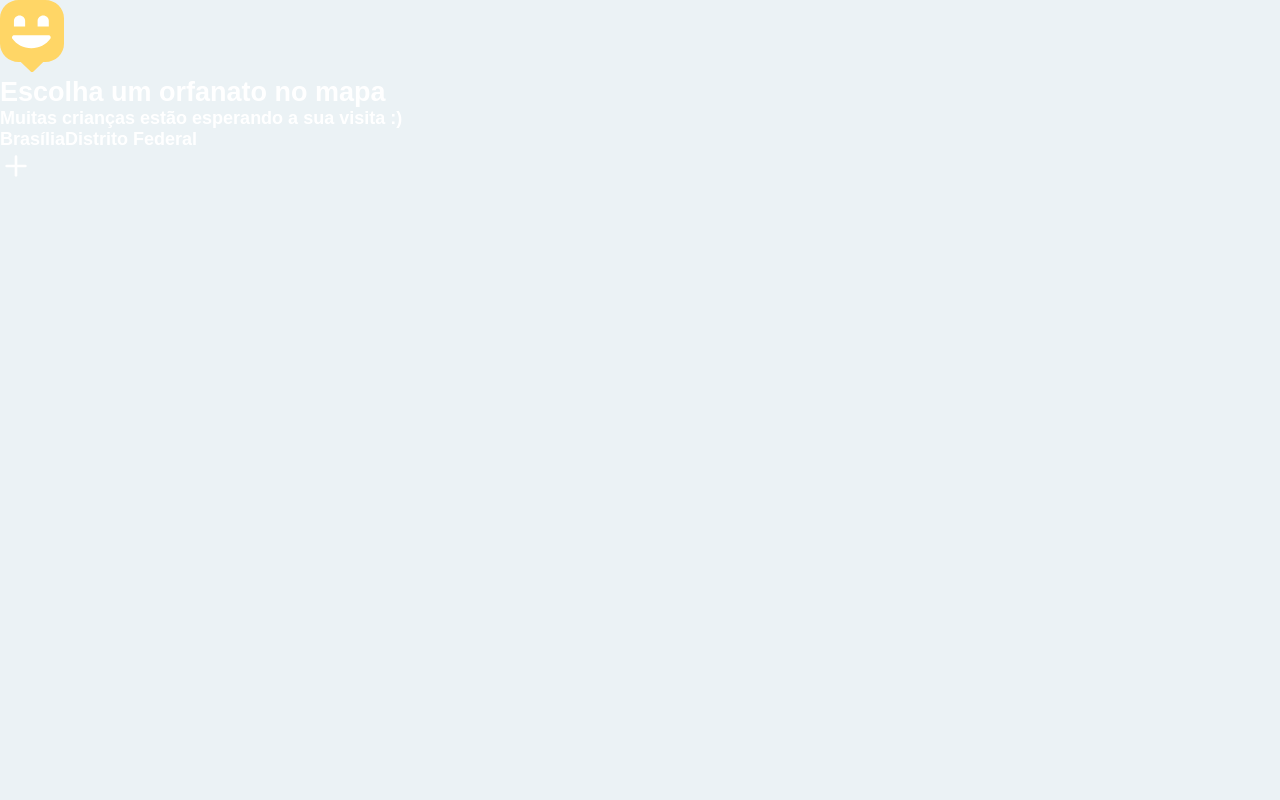
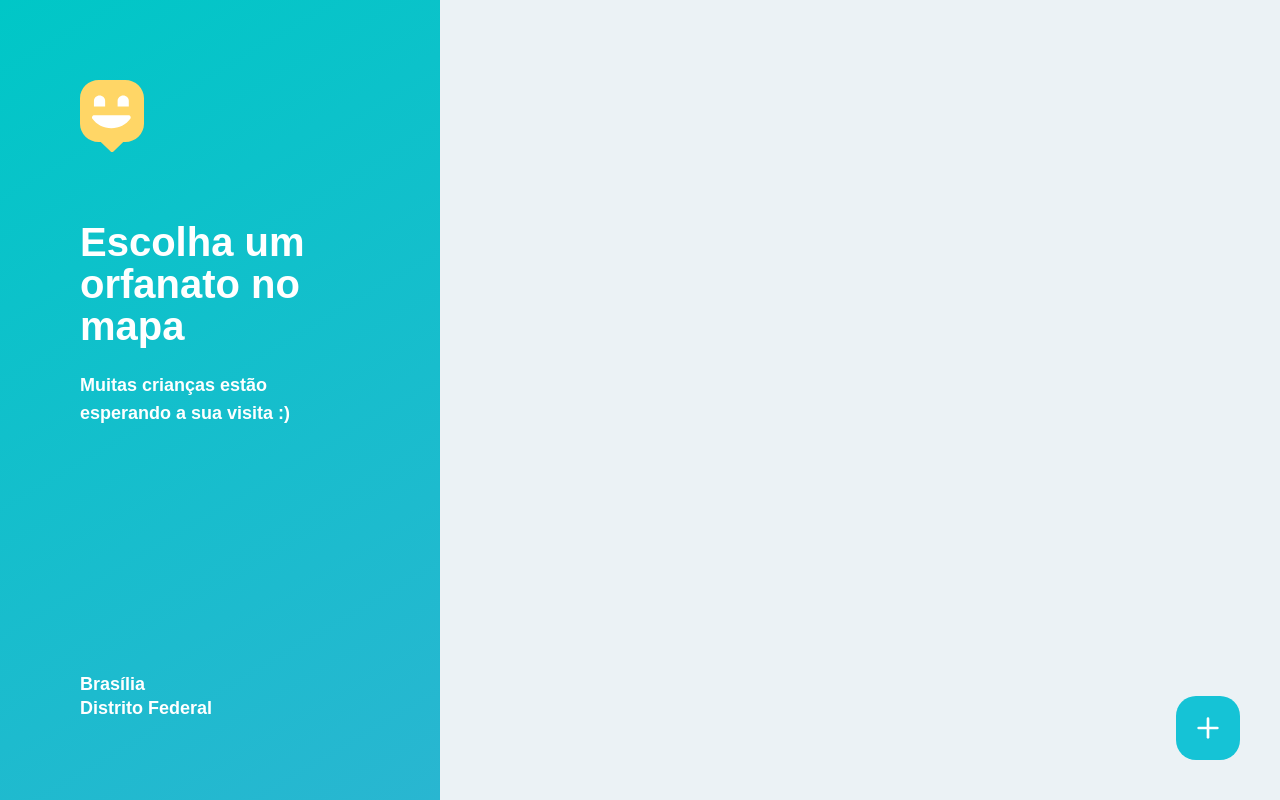
Before and after one commit to jennysol/Happy, a React (Create React App) app in the folder web/: page /app in a window 1280 px wide. Built offline with nearby package versions, Linux system fonts and the light colour scheme.

Commit message:
Adicionando Primeiros passos Orphanages

```diff
--- a/web/package.json
+++ b/web/package.json
@@ -10,9 +10,11 @@
     "@types/node": "^12.0.0",
     "@types/react": "^16.9.0",
     "@types/react-dom": "^16.9.0",
+    "leaflet": "^1.7.1",
     "react": "^16.13.1",
     "react-dom": "^16.13.1",
     "react-icons": "^3.11.0",
+    "react-leaflet": "^2.7.0",
     "react-router-dom": "^5.2.0",
     "react-scripts": "3.4.3",
     "typescript": "~3.7.2"
--- a/web/src/pages/OrphanagesMap.tsx
+++ b/web/src/pages/OrphanagesMap.tsx
@@ -3,6 +3,8 @@
 import { FiPlus } from 'react-icons/fi';
 
 import mapMarkerImg from '../asserts/img/map-marker.svg';
+
+import '../styles/pages/orphanages-map.css';
 
 function OrphanagesMap() {
   return(
@@ -22,7 +24,7 @@
         </aside>
 
         <div></div>
-        <Link to="" className="creare-orphanage">
+        <Link to="" className="create-orphanage">
             <FiPlus size={32} color="#fff" />
         </Link>
 
--- a/web/src/styles/pages/orphanages-map.css
+++ b/web/src/styles/pages/orphanages-map.css
@@ -0,0 +1,62 @@
+#page-map {
+    width: 100vw;
+    height: 100vh;
+
+    position: relative;
+    display: flex;
+}
+
+#page-map aside {
+    width: 440px;
+    padding: 80px;
+
+    background: linear-gradient(329.54deg, #29B6D1 0%, #00C7C7 100%);
+
+    display: flex;
+    flex-direction: column;
+    justify-content: space-between;
+}
+
+#page-map aside h2 {
+    font-size: 40px;
+    font-weight: 800;
+    line-height: 42px;
+    margin-top: 64px;
+}
+
+#page-map aside p {
+    line-height: 28px;
+    margin-top: 24px;
+}
+
+#page-map aside footer {
+    display: flex;
+    flex-direction: column;
+
+    line-height: 24px;
+}
+
+#page-map aside footer strong {
+    font-weight: 800;
+}
+
+#page-map .create-orphanage {
+    position: absolute;
+
+    right: 40px;
+    bottom: 40px;
+
+    width: 64px;
+    height: 64px;
+    background: #15c3d6;
+    border-radius: 20px;
+
+    display: flex;
+    justify-content: center;
+    align-items: center;
+
+}
+
+#page-map .create-orphanage:hover {
+    background: #17d6eb;
+}
```
Also changed, not shown: 1 other file (tests, documents, lock files or other folders).
